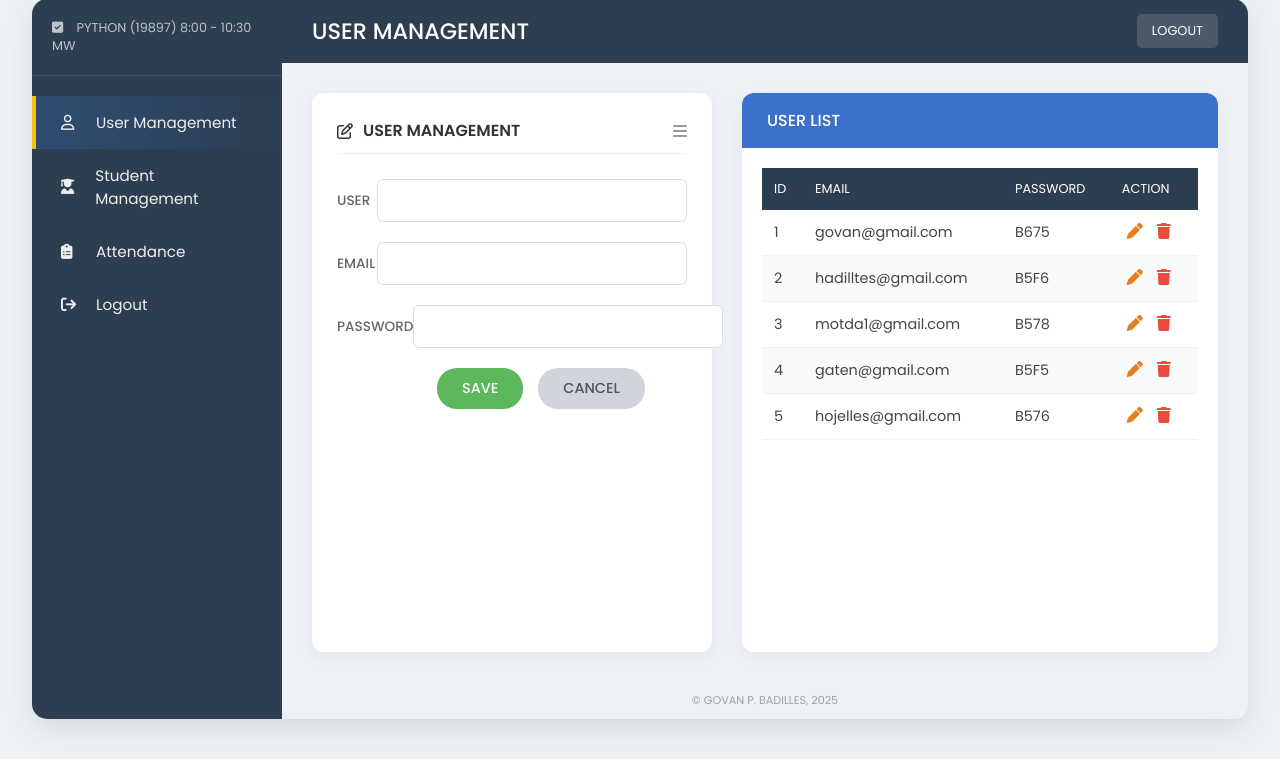
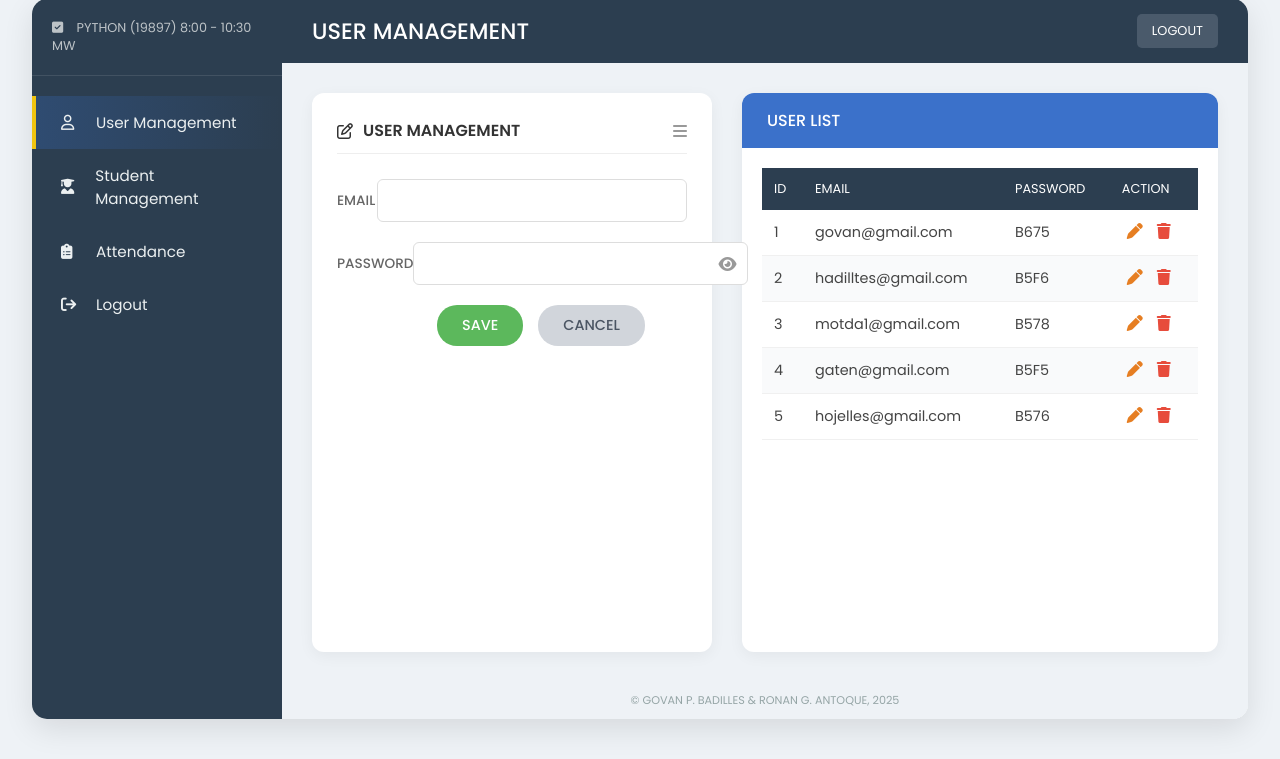
Before and after one commit to govanpbadilles-lgtm/pythonfinal, a Flask app: template templates/admin.html in a window 1280 px wide. Shown: the part 41-800 px from the top of the page. Run offline with Flask 3, Linux system fonts and the light colour scheme; the template is opened without the code that fills it, so the values that code supplies are empty.

Commit message:
Update admin.html with dynamic URLs and footer

```diff
--- a/templates/admin.html
+++ b/templates/admin.html
@@ -17,17 +17,17 @@
                 PYTHON (19897) 8:00 - 10:30 MW
             </div>
             <ul class="menu-items">
-                <li><a href="#" class="active"><i class="fa-regular fa-user"></i> User Management</a></li>
-                <li><a href="#"><i class="fa-solid fa-user-graduate"></i> Student Management</a></li>
+                <li><a href="{{ url_for('admin_dashboard') }}" class="active"><i class="fa-regular fa-user"></i> User Management</a></li>
+                <li><a href="{{ url_for('student_management') }}"><i class="fa-solid fa-user-graduate"></i> Student Management</a></li>
                 <li><a href="#"><i class="fa-solid fa-clipboard-list"></i> Attendance</a></li>
-                <li class="logout-link"><a href="#"><i class="fa-solid fa-arrow-right-from-bracket"></i> Logout</a></li>
+                <li class="logout-link"><a href="{{ url_for('logout') }}"><i class="fa-solid fa-arrow-right-from-bracket"></i> Logout</a></li>
             </ul>
         </nav>
 
         <main class="main-content">
             <header class="top-header">
                 <h2>USER MANAGEMENT</h2>
-                <a href="#" class="logout-btn">LOGOUT</a>
+                <a href="{{ url_for('logout') }}" class="logout-btn">LOGOUT</a>
             </header>
 
             <div class="content-wrapper">
@@ -40,16 +40,15 @@
 
                     <div class="form-body">
                         <div class="form-group">
-                            <label>User</label>
-                            <input type="text">
-                        </div>
-                        <div class="form-group">
                             <label>Email</label>
                             <input type="email">
                         </div>
                         <div class="form-group">
                             <label>Password</label>
-                            <input type="password">
+                            <div style="position: relative;">
+                                <input type="password" id="passwordField" style="padding-right: 40px;">
+                                <i class="fa-solid fa-eye" id="togglePassword" style="position: absolute; right: 12px; top: 50%; transform: translateY(-50%); cursor: pointer; color: #999;"></i>
+                            </div>
                         </div>
 
                         <div class="form-actions">
@@ -79,8 +78,8 @@
                                     <td>govan@gmail.com</td>
                                     <td>B675</td>
                                     <td class="action-icons">
-                                        <i class="fa-solid fa-pen"></i>
-                                        <i class="fa-solid fa-trash"></i>
+                                        <i class="fa-solid fa-pen edit-icon"></i>
+                                        <i class="fa-solid fa-trash delete-icon"></i>
                                     </td>
                                 </tr>
                                 <tr>
@@ -88,8 +87,8 @@
                                     <td>hadilltes@gmail.com</td>
                                     <td>B5F6</td>
                                     <td class="action-icons">
-                                        <i class="fa-solid fa-pen"></i>
-                                        <i class="fa-solid fa-trash"></i>
+                                        <i class="fa-solid fa-pen edit-icon"></i>
+                                        <i class="fa-solid fa-trash delete-icon"></i>
                                     </td>
                                 </tr>
                                 <tr>
@@ -97,8 +96,8 @@
                                     <td>motda1@gmail.com</td>
                                     <td>B578</td>
                                     <td class="action-icons">
-                                        <i class="fa-solid fa-pen"></i>
-                                        <i class="fa-solid fa-trash"></i>
+                                        <i class="fa-solid fa-pen edit-icon"></i>
+                                        <i class="fa-solid fa-trash delete-icon"></i>
                                     </td>
                                 </tr>
                                 <tr>
@@ -106,8 +105,8 @@
                                     <td>gaten@gmail.com</td>
                                     <td>B5F5</td>
                                     <td class="action-icons">
-                                        <i class="fa-solid fa-pen"></i>
-                                        <i class="fa-solid fa-trash"></i>
+                                        <i class="fa-solid fa-pen edit-icon"></i>
+                                        <i class="fa-solid fa-trash delete-icon"></i>
                                     </td>
                                 </tr>
                                 <tr>
@@ -115,8 +114,8 @@
                                     <td>hojelles@gmail.com</td>
                                     <td>B576</td>
                                     <td class="action-icons">
-                                        <i class="fa-solid fa-pen"></i>
-                                        <i class="fa-solid fa-trash"></i>
+                                        <i class="fa-solid fa-pen edit-icon"></i>
+                                        <i class="fa-solid fa-trash delete-icon"></i>
                                     </td>
                                 </tr>
                             </tbody>
@@ -127,10 +126,11 @@
             </div>
 
             <div class="footer">
-                © GOVAN P. BADILLES, 2025
+                © GOVAN P. BADILLES & RONAN G. ANTOQUE, 2025
             </div>
         </main>
     </div>
+    <script src="{{ url_for('static', filename='js/admin.js') }}"></script>
 
 </body>
 </html>
```
